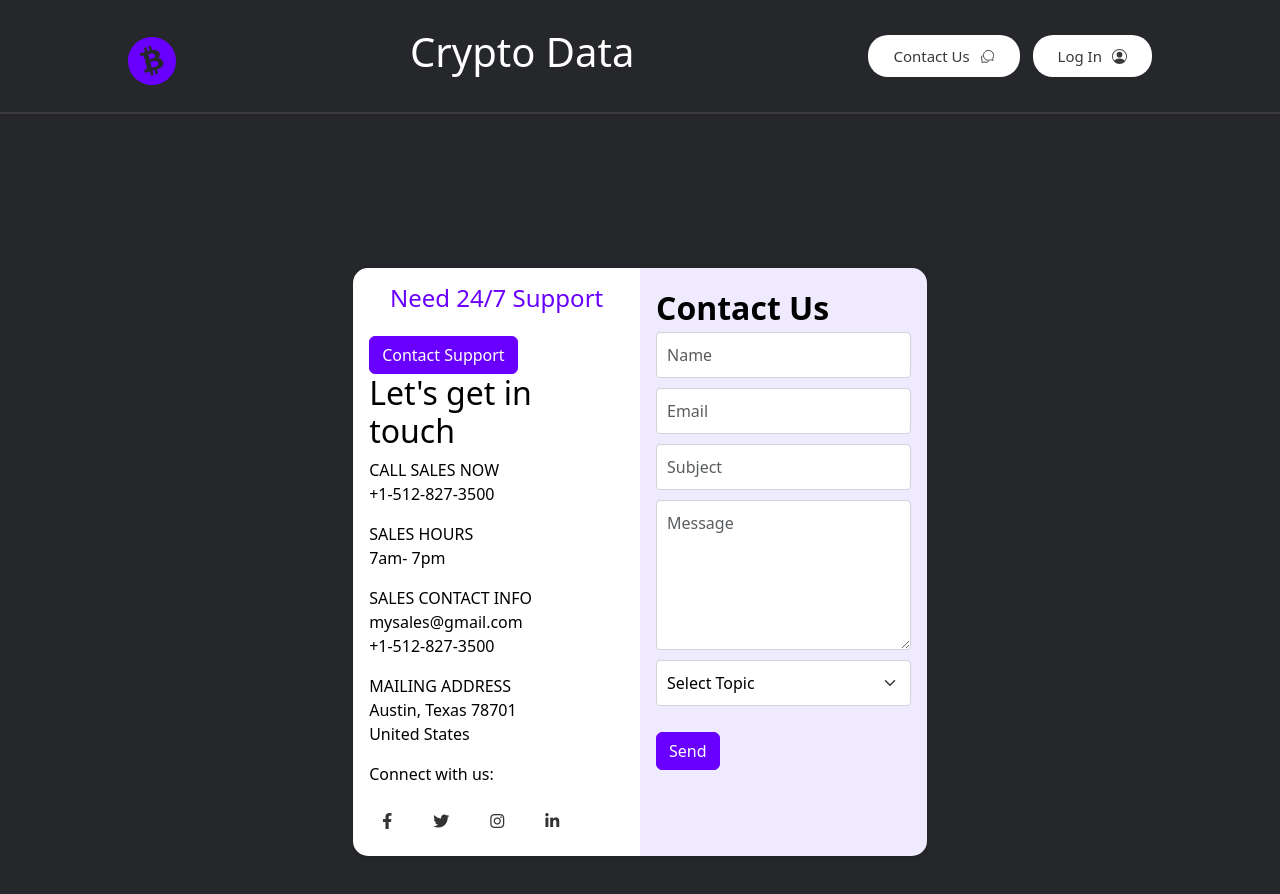
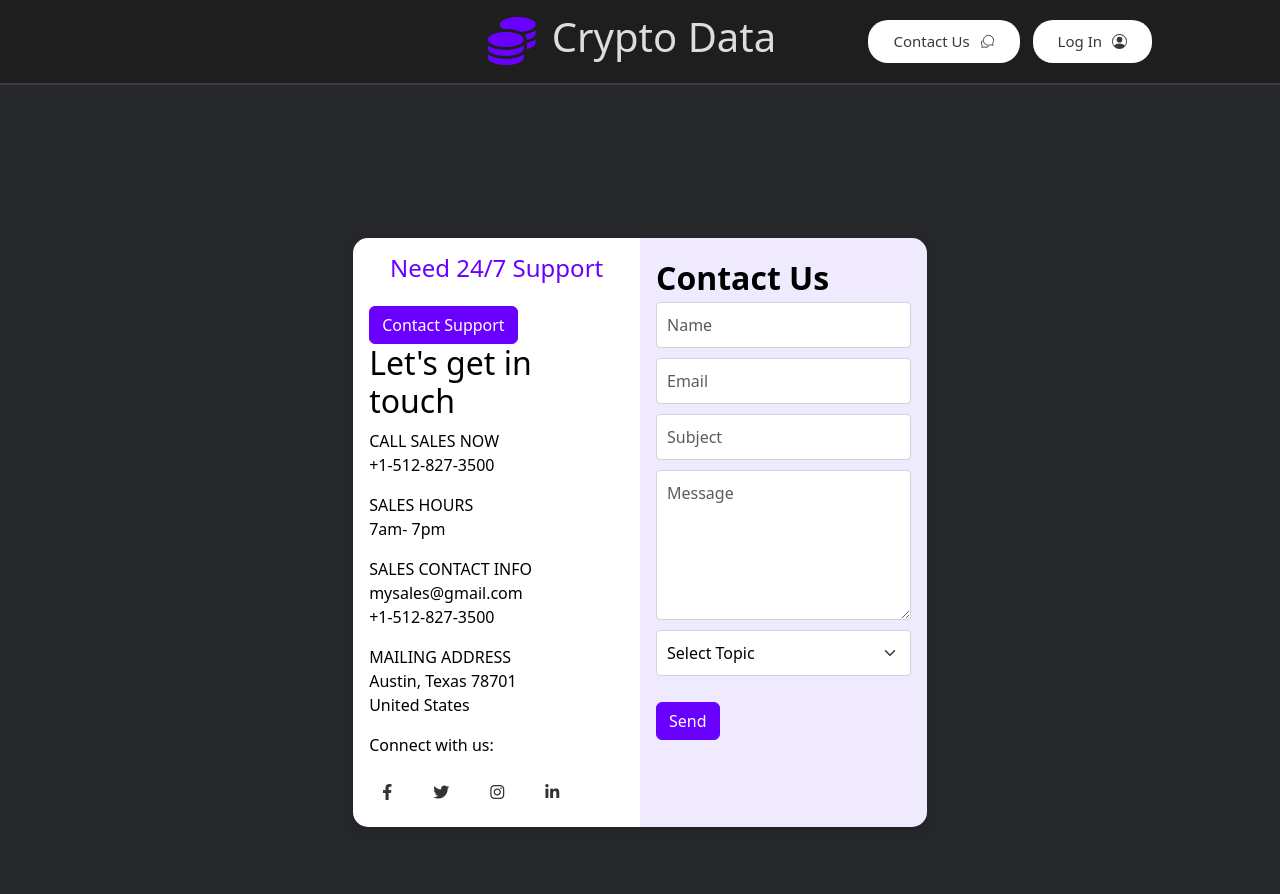
Before and after one commit to netaamz/financial_data_web_app, a React (Create React App) app in the folder client/: page /contactUs in a window 1280 px wide. Shown: the top 894 px of the page. Built offline with nearby package versions, Linux system fonts and the light colour scheme.

Commit message:
Fix: Added missing dependencies to useEffect hooks and cleaned up warnings

```diff
--- a/client/public/index.html
+++ b/client/public/index.html
@@ -7,7 +7,6 @@
     <meta name="theme-color" content="#000000" />
     <meta name="description" content="Web site created using create-react-app" />
     <link rel="apple-touch-icon" href="crypto.png" />
-    <link rel="manifest" href="crypto.png" />
     <!-- Add Font Awesome CDN link here -->
     <link
       rel="stylesheet"
--- a/client/src/App.js
+++ b/client/src/App.js
@@ -1,33 +1,33 @@
-import React from "react";
-import { RouterProvider, createBrowserRouter } from "react-router-dom";
+import React, { useState, useEffect } from "react";
+import { BrowserRouter as Router, Route, Routes } from "react-router-dom";
 import Signup from "./pages/Signup";
 import Login from "./pages/Login";
 import Dashboard from "./pages/Dashboard";
-import Coin from "./routes/Coin"; // Ensure Coin component is imported if necessary
-import Layout from "./pages/Layout"; // Adjust the path to where Layout.js is located
+import Coin from "./routes/Coin";
+import Layout from "./pages/Layout";
 import ContactUs from "./pages/contactUs";
 
+function App() {
+  const [user, setUser] = useState(null);
 
-function App() {
-
-  const router = createBrowserRouter([
-    {
-      path: "/",
-      element: <Layout />, // Use Layout as the root element
-      children: [
-        { path: "/", element: <Signup /> },
-        { path: "/login", element: <Login /> },
-        { path: "/dashboard", element: <Dashboard /> },
-        { path: "/coin/:coinId", element: <Coin /> },
-        { path: "/contactUs", element: <ContactUs /> },
-      ],
-    },
-  ]);
+  useEffect(() => {
+    const userData = localStorage.getItem('user');
+    if (userData) {
+      setUser(JSON.parse(userData));
+    }
+  }, []);
 
   return (
-    <div className="app">
-      <RouterProvider router={router} />
-    </div>
+    <Router>
+      <Layout user={user} setUser={setUser} />
+      <Routes>
+        <Route path="/" element={<Signup />} />
+        <Route path="/login" element={<Login setUser={setUser} />} />
+        <Route path="/dashboard/*" element={<Dashboard />} />
+        <Route path="/coin/:coinId" element={<Coin />} />
+        <Route path="/contactUs" element={<ContactUs />} />
+      </Routes>
+    </Router>
   );
 }
 
--- a/client/src/components/Navbar.css
+++ b/client/src/components/Navbar.css
@@ -5,24 +5,33 @@
     padding: 20px 10%;
     color: #ddd;
     border-bottom: 2px solid #3c3c3c;
+    background-color: #1e1e1e; /* Subtle background color */
+    position: relative; /* To allow absolute positioning of nav-center */
+    justify-content: center; /* Center all items */
 
 }
 
-.icon {
+.navbar-logo {
+    display: flex;
+    align-items: center;
+    text-decoration: none; /* Remove underline from the link */
+    color: inherit; /* Inherit color to keep it consistent */
+    position: absolute; /* Center this absolutely */
+    left: 50%;
+    transform: translateX(-50%);
+}
+
+.navbar-icon {
     font-size: 3rem;
     color: #6900ff;
 }
 
-.purple {
-    color: #6900ff;
-}
-
-.nav-right{
+.nav-right {
     display: flex;
     align-items: center;
-    gap: max(1vw,12px);
+    gap: max(1vw, 12px);
+    margin-left: auto; /* Pushes .nav-right to the right */
 }
-
 .user-dropdown select {
     display: flex;
     align-items: center;
--- a/client/src/components/Navbar.js
+++ b/client/src/components/Navbar.js
@@ -1,5 +1,5 @@
-import React, { useState, useEffect } from "react";
-import { SiBitcoincash } from "react-icons/si";
+import React, {  useEffect } from "react";
+import { FaCoins } from "react-icons/fa6";
 import { Link, useNavigate } from "react-router-dom";
 import { BsPersonCircle } from "react-icons/bs";
 import { IoChatbubblesOutline } from "react-icons/io5";
@@ -7,8 +7,8 @@ import UserDropdown from './UserDropdown'; // Import the UserDropdown component
 
 import './Navbar.css'
 
-const Navbar = () => {
-  const [user, setUser] = useState(null);
+const Navbar = ({ user,setUser }) => {
+  //const [user, setLocalUser] = useState(null);
   const navigate = useNavigate();
 
   useEffect(() => {
@@ -17,17 +17,23 @@ const Navbar = () => {
     if (userData) {
       try {
         const parsedUser = JSON.parse(userData);
-        console.log('Retrieved user:', parsedUser); // Debugging statement
-        setUser(parsedUser);
+        //console.log('Retrieved user:', parsedUser); // Debugging statement
+        //setLocalUser(parsedUser);
+        //if (setUser) setUser(parsedUser); // Ensure setUser is called
+        if(!user){
+          setUser(parsedUser);
+        }
       } catch (error) {
         console.error('Failed to parse user data:', error);
-        setUser(null);
+        if (setUser) setUser(null);
       }
     }
-  }, []);
+  }, [user, setUser]);
 
   const handleLogout = () => {
     localStorage.removeItem('user');
+    //setLocalUser(null);
+    //if (setUser) setUser(null);// Ensure setUser is called on logout
     setUser(null);
     navigate('/'); // Redirect to the homepage or login page
   };
@@ -36,26 +42,30 @@ const Navbar = () => {
     navigate('/login');
   };
 
+  const renderAuthButtons = () => {
+    if (user) {
+      return <UserDropdown user={user} onLogout={handleLogout} />;
+    } else {
+      return (
+        <button onClick={handleLoginClick}>
+          Log In <BsPersonCircle aria-label="Login Icon" />
+        </button>
+      );
+    }
+  };
+
   return (
 
     <div className="navbar">
-      <div className="icon">
-        <span ><SiBitcoincash /></span>
-      </div>
-      <Link to='/dashboard'>
-        <h1>
-          <span className="search">Crypto Data</span>
-        </h1>
+      <Link to='/dashboard' className="navbar-logo">
+        <FaCoins className="navbar-icon" aria-label="Bitcoin Icon" />
+        <h1 className="navbar-title">Crypto Data</h1>
       </Link>
       <div className="nav-right">
         <Link to='/contactUs'>
           <button>Contact Us <IoChatbubblesOutline /></button>
         </Link>
-        {user ? (
-          <UserDropdown user={user} onLogout={handleLogout} />
-        ) : (
-          <button onClick={handleLoginClick}>Log In <BsPersonCircle /></button>
-        )}
+        {renderAuthButtons()}
       </div>
     </div>
 
--- a/client/src/pages/Layout.js
+++ b/client/src/pages/Layout.js
@@ -1,12 +1,12 @@
 import React from 'react';
 import Navbar from "../components/Navbar.js";
-import { Outlet } from 'react-router-dom'; // Used for rendering nested routes
+import { Outlet } from 'react-router-dom';
 
-const Layout = () => {
+const Layout = ({ user, setUser }) => {
   return (
     <div>
-      <Navbar />
-      <Outlet /> {/* Renders the current route's component */}
+      <Navbar user={user} setUser={setUser} /> {/* Pass user and setUser to Navbar */}
+      <Outlet />
     </div>
   );
 };
--- a/client/src/pages/contactUs.js
+++ b/client/src/pages/contactUs.js
@@ -1,15 +1,18 @@
 import React, { useState } from 'react';
 import './ContactUs.css'; // Import your custom CSS file
 import 'bootstrap/dist/css/bootstrap.min.css';
+import axios from 'axios'; // Ensure axios is imported
 
 function ContactUs() {
     const [form, setForm] = useState({
         name: '',
         email: '',
         subject: '',
+        message: '',
         topic: '',
     });
     const [errors, setErrors] = useState('');
+    const [success, setSuccess] = useState('');
 
     const handleChange = (e) => {
         const { name, value } = e.target;
@@ -17,7 +20,7 @@ function ContactUs() {
     };
 
     const validateContactForm = () => {
-        const { name, email, subject, topic } = form;
+        const { name, email, subject,message, topic } = form;
         const emailPattern = /^[^\s@]+@[^\s@]+\.[^\s@]+$/;
         let errorMessage = '';
 
@@ -33,6 +36,10 @@ function ContactUs() {
             errorMessage += 'Subject is required.\n';
         }
 
+        if (!message) {
+            errorMessage += 'Message is required.\n';
+        }
+
         if (topic === '') {
             errorMessage += 'Please select a topic.\n';
         }
@@ -41,10 +48,27 @@ function ContactUs() {
         return !errorMessage;
     };
 
-    const handleSubmit = (e) => {
+    const handleSubmit = async (e) => {
         e.preventDefault();
         if (validateContactForm()) {
-            alert(`Name: ${form.name}\nEmail: ${form.email}\nSubject: ${form.subject}\nTopic: ${form.topic}`);
+            try {
+                const response = await axios.post('http://localhost:3001/contactUs', form);
+
+                if (response.data.success) {
+                    setSuccess('Message sent successfully!');
+                    setForm({
+                        name: '',
+                        email: '',
+                        subject: '',
+                        message: '',
+                        topic: ''
+                    });
+                } else {
+                    setErrors(response.data.message || 'Failed to send message.');
+                }
+            } catch (error) {
+                setErrors(error.response?.data?.message || 'An error occurred.');
+            }
         }
     };
 
@@ -153,6 +177,7 @@ function ContactUs() {
                                     Send
                                 </button>
                                 {errors && <div className="alert alert-danger mt-3">{errors}</div>}
+                                {success && <div className="alert alert-success mt-3">{success}</div>}
                             </form>
                         </div>
                     </div>
--- a/client/src/pages/dashboard.js
+++ b/client/src/pages/dashboard.js
@@ -23,12 +23,12 @@ const Dashboard = () => {
 
 
   return (
-    <>
+    <div>
       <Routes>
         <Route path="/" element={<Coins coins={coins} />} />
-        <Route path="/coin/:coinId" element={<Coin />} />
+        <Route path="coin/:coinId" element={<Coin />} />
       </Routes>
-    </>
+    </div>
   );
 }
 
--- a/client/src/pages/login.js
+++ b/client/src/pages/login.js
@@ -4,7 +4,7 @@ import './Login.css';
 import { Link, useNavigate } from 'react-router-dom';
 import axios from 'axios';
 
-const Login = () => {
+const Login = ({setUser }) => {
   const navigate = useNavigate();
   const [email, setEmail] = useState('');
   const [password, setPassword] = useState('');
@@ -55,12 +55,17 @@ const Login = () => {
       });
 
       if (response.data.message === 'Login successful') {
+        const loggedInUser = response.data.user;
 
         // Save user data and token in localStorage
-        localStorage.setItem('user', JSON.stringify(response.data.user));
+        localStorage.setItem('user', JSON.stringify(loggedInUser));
         localStorage.setItem('token', response.data.token);
 
+        // Update the user state immediately
+        setUser(loggedInUser);
+
         setSuccess('Login successful! Redirecting to dashboard...');
+
         setTimeout(() => {
           setSuccess(''); // Clear success message
           navigate('/dashboard');
```
